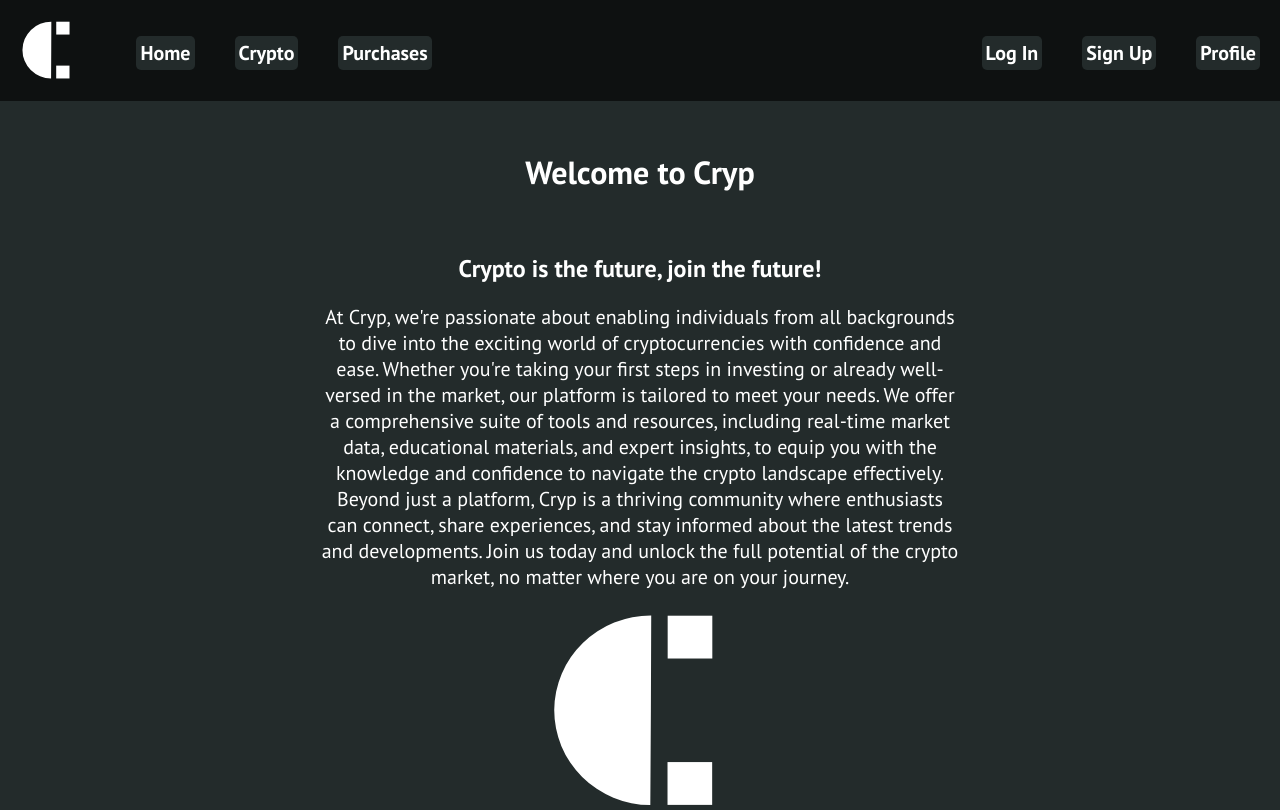
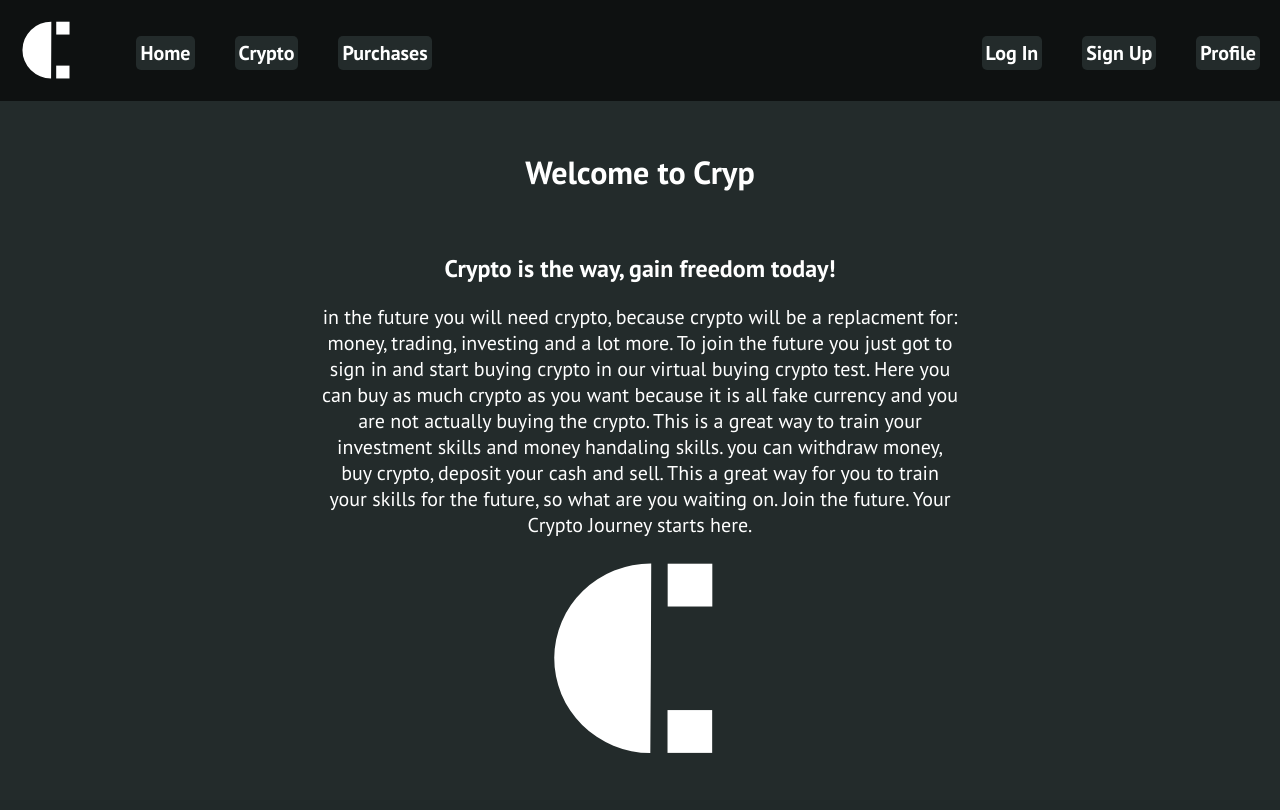
Before and after one commit to Filip-Nachov/Crypto-Predicter, a Flask app: page / in a window 1280 px wide. After the commit the page ends 753 px from the top, so only its background shows below. Run offline with Flask 3, Linux system fonts and the light colour scheme.

Commit message:
replaced the old slogan and intro text

```diff
--- a/templates/index.html
+++ b/templates/index.html
@@ -27,8 +27,9 @@
 
         <div class="centering">
                 <h1 style="margin-top: 50px;">Welcome to Cryp</h1>
-                <h2 class="push-down">Crypto is the future, join the future!</h2>
-                <p>At Cryp, we're passionate about enabling individuals from all backgrounds to dive into the exciting world of cryptocurrencies with confidence and ease. Whether you're taking your first steps in investing or already well-versed in the market, our platform is tailored to meet your needs. We offer a comprehensive suite of tools and resources, including real-time market data, educational materials, and expert insights, to equip you with the knowledge and confidence to navigate the crypto landscape effectively. Beyond just a platform, Cryp is a thriving community where enthusiasts can connect, share experiences, and stay informed about the latest trends and developments. Join us today and unlock the full potential of the crypto market, no matter where you are on your journey.</p>
+                <h2 class="push-down">Crypto is the way, gain freedom today!</h2>
+                <p>in the future you will need crypto, because crypto will be a replacment for: <br>
+                   money, trading, investing and a lot more. To join the future you just got to sign in and start buying crypto in our virtual buying crypto test. Here you can buy as much crypto as you want because it is all fake currency and you are not actually buying the crypto. This is a great way to train your investment skills and money handaling skills. you can withdraw money, buy crypto, deposit your cash and sell. This a great way for you to train your skills for the future, so what are you waiting on. Join the future. Your Crypto Journey starts here.</p>
         </div>
 
         <div class="our-logo">
```
